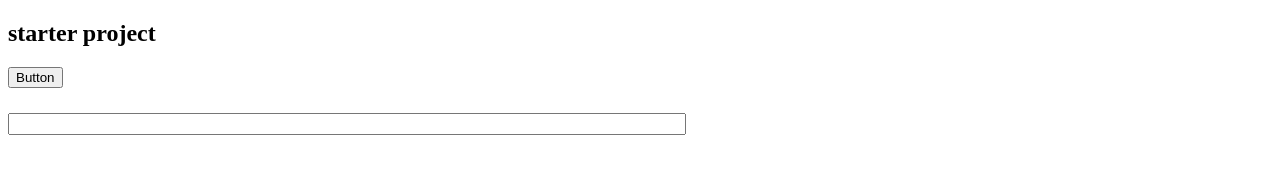
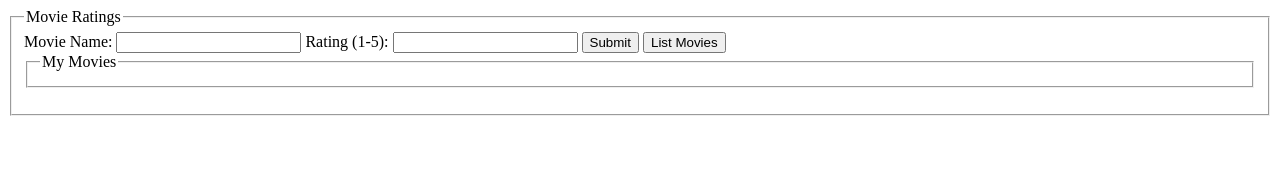
Before and after one commit to Hnicoulin/HW-4, a plain HTML site: page index.html in a window 1280 px wide. Drawn offline with Linux system fonts and the light colour scheme.

Commit message:
Update index.html

```diff
--- a/index.html
+++ b/index.html
@@ -1,23 +1,43 @@
-<!DOCTYPE html>
+<!DOCTYPE HTML>
 <html>
 
 <head>
-    <meta charset="utf-8">
-    <title>starter code</title>
-<link rel="stylesheet" type="text/css" href="site.css">
+  <meta charset="UTF-8">
+  <title>Form Example 1</title>
+  <link rel="stylesheet" type="text/css" href="style.css" />
 </head>
 
 <body>
-<h2>starter project</h2>
 
-<button type="button" id="button1">Button</button>
-<div>
-    <br />
-    <input type="text" val="starting value" text="hello" id="textbox1" />
-    <br />
-</div>
+  <form name="mainFrom" onsubmit="return false"method="post" required>
 
-<script src="main.js"></script>
+    <fieldset>
+      <legend>Movie Ratings</legend>
+
+      <label for="moviename"> Movie Name:</label>
+      <input name="moviename" id="2moviename"  type="text" />
+
+      <label for="rating">Rating (1-5): </label>
+      <input name="rating" id="2rating"   type="text" />
+
+
+      <input id="sub" type="submit" value="Submit" onclick="formSubmitEvent()">
+      <input id="list" type="submit" Value="List Movies" onclick ="showMovieEvent()"
+
+    </fieldset>
+
+    <fieldset>
+      <legend>My Movies</legend>
+
+      <div id="renderList"></div>
+
+
+    </fieldset>
+
+  </form>
+  <script type="text/javascript" src="movie.js"></script>
+  <script type="text/javascript" src="main.js"></script>
+<p id="demo"</p>
 </body>
 
 </html>
```
